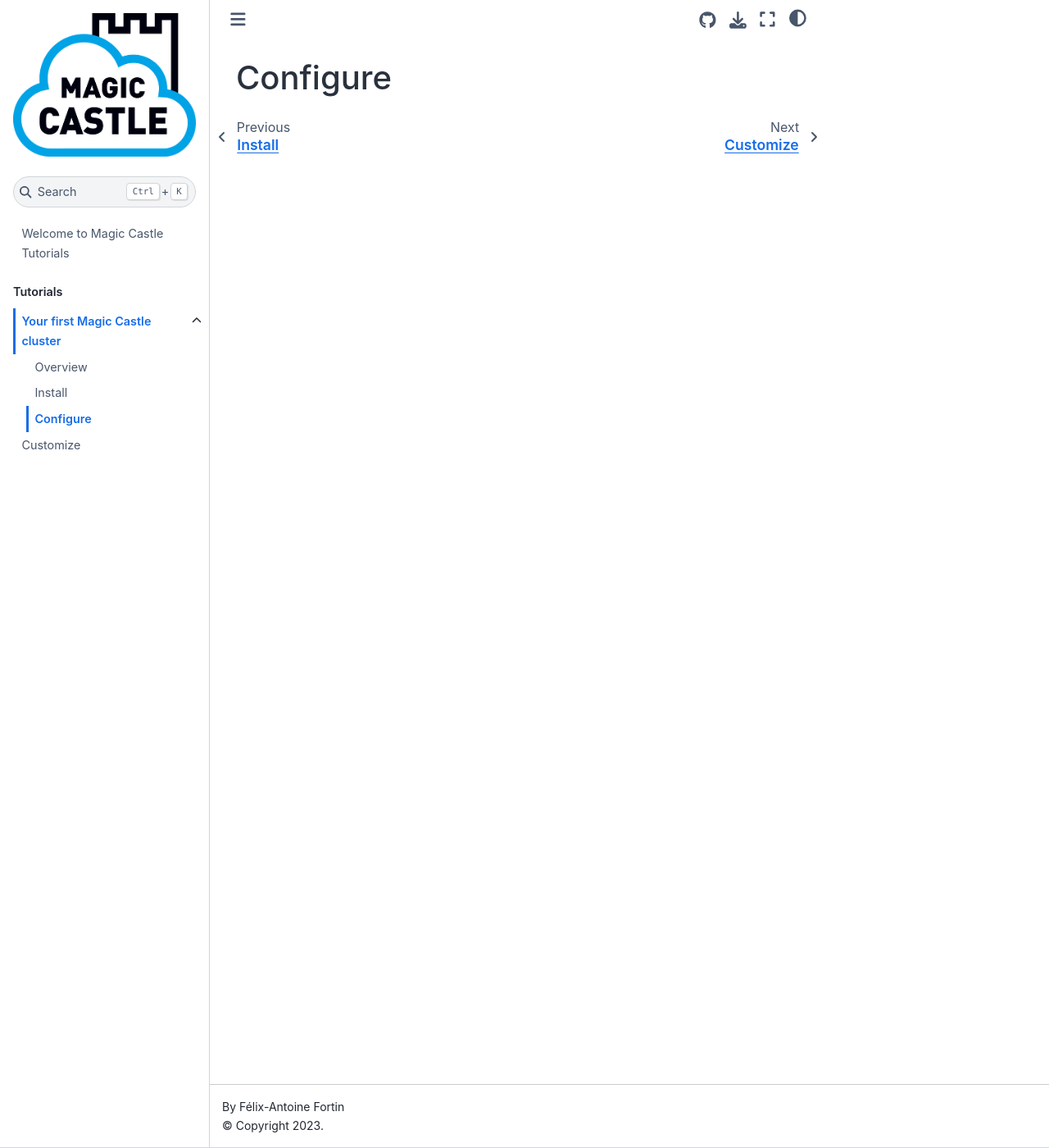
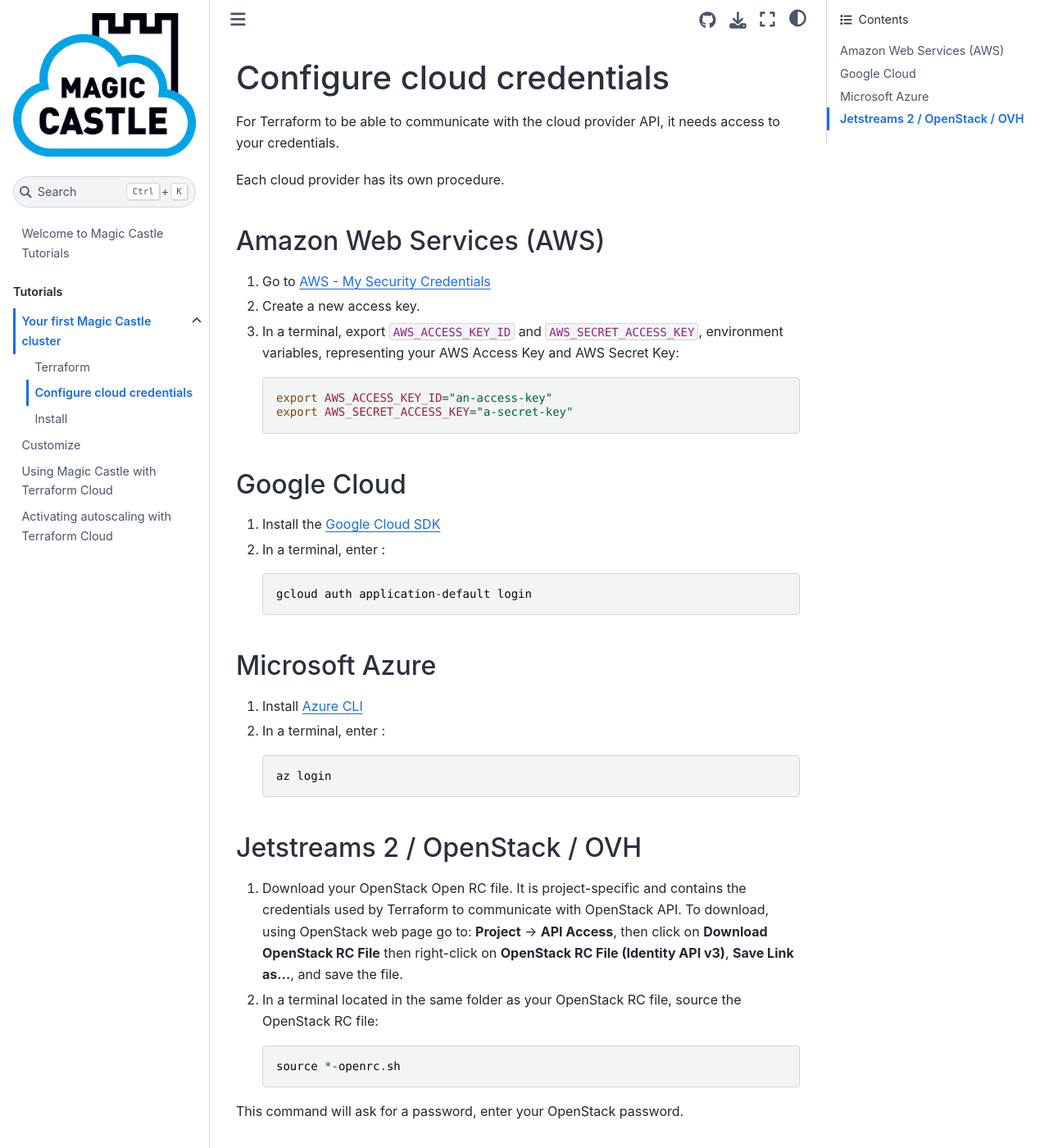
Before and after one commit to MagicCastle/tutorials, a Jupyter Book: the page built from start/configure.md, in a window 1280 px wide and 1400 px high. Shown: the whole window at 82% size. Built offline with Jupyter Book 1.0.4 settings and Sphinx 7.4.7 and the Sphinx Book theme 1.1.4, drawn with Linux system fonts in a browser that asks for light colours.

Commit message:
Update tutorial

````diff
--- a/_toc.yml
+++ b/_toc.yml
@@ -8,7 +8,9 @@ parts:
   chapters:
   - file: start/your-first-cluster
     sections:
-    - file: start/overview
+    - file: start/terraform
+    - file: start/configure
     - file: start/install
-    - file: start/configure
   - file: tutorials/customize
+  - file: tutorials/terraform_cloud
+  - file: tutorials/autoscaling
--- a/start/configure.md
+++ b/start/configure.md
@@ -1 +1,50 @@
-# Configure
+# Configure cloud credentials
+
+For Terraform to be able to communicate with the cloud provider API, it needs access to your
+credentials.
+
+Each cloud provider has its own procedure.
+
+## Amazon Web Services (AWS)
+<!-- markdown-link-check-disable -->
+1. Go to [AWS - My Security Credentials](https://console.aws.amazon.com/iam/home?#/security_credentials)
+2. Create a new access key.
+3. In a terminal, export `AWS_ACCESS_KEY_ID` and `AWS_SECRET_ACCESS_KEY`, environment variables, representing your AWS Access Key and AWS Secret Key:
+    ```shell
+    export AWS_ACCESS_KEY_ID="an-access-key"
+    export AWS_SECRET_ACCESS_KEY="a-secret-key"
+    ```
+<!-- markdown-link-check-enable -->
+
+## Google Cloud
+
+1. Install the [Google Cloud SDK](https://cloud.google.com/sdk/docs/downloads-interactive)
+2. In a terminal, enter :
+    ```
+    gcloud auth application-default login
+    ```
+
+## Microsoft Azure
+
+1. Install [Azure CLI](https://docs.microsoft.com/en-us/cli/azure/install-azure-cli)
+2. In a terminal, enter :
+    ```
+    az login
+    ```
+
+## Jetstreams 2 / OpenStack / OVH
+
+1. Download your OpenStack Open RC file.
+It is project-specific and contains the credentials used
+by Terraform to communicate with OpenStack API.
+To download, using OpenStack web page go to:
+**Project** → **API Access**, then click on **Download OpenStack RC File**
+then right-click on **OpenStack RC File (Identity API v3)**, **Save Link as...**,
+and save the file.
+
+2. In a terminal located in the same folder as your OpenStack RC file,
+source the OpenStack RC file:
+    ```
+    source *-openrc.sh
+    ```
+This command will ask for a password, enter your OpenStack password.
--- /dev/null
+++ b/tutorials/autoscaling.md
@@ -0,0 +1 @@
+# Activating autoscaling with Terraform Cloud
--- /dev/null
+++ b/tutorials/terraform_cloud.md
@@ -0,0 +1 @@
+# Using Magic Castle with Terraform Cloud
````
Also changed, not shown: start/overview.md (+0 -9 lines), start/terraform.md (added, +12 -0 lines), start/your-first-cluster.md (+10 -0 lines).
